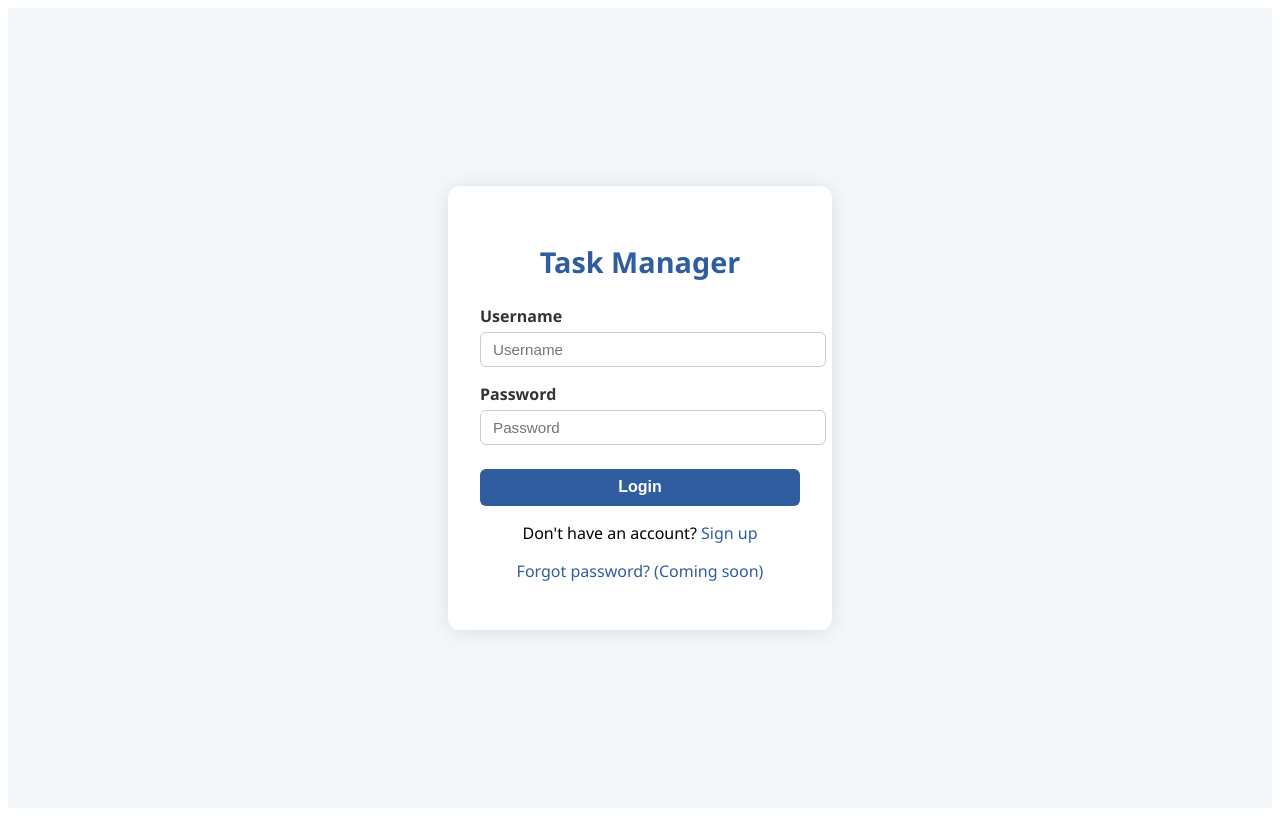
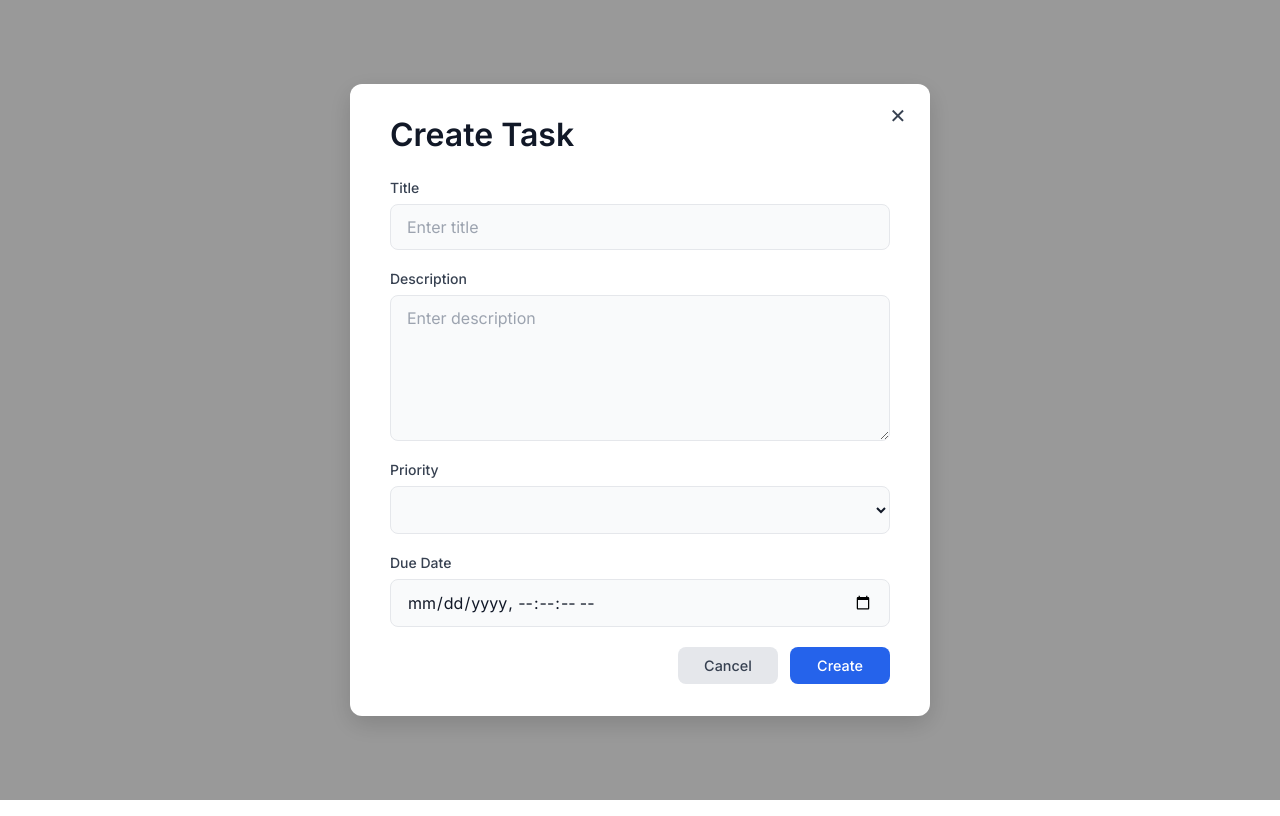
Before and after one commit to sosoaliou83/taskManager, an Angular app in the folder task-manager-ui/: page /task-form in a window 1280 px wide. Before the commit this address led to /login. Built offline with nearby package versions, Linux system fonts and the light colour scheme.

Commit message:
Fix pagination issue + implement create/update form

```diff
--- a/task-manager-ui/src/app/app.routes.ts
+++ b/task-manager-ui/src/app/app.routes.ts
@@ -2,11 +2,13 @@ import { Routes } from '@angular/router';
 import { LoginComponent } from './auth/login/login.component';
 import { SignupComponent } from './auth/signup/signup.component';
 import { TaskListComponent } from './tasks/task-list/task-list.component';
+import { TaskFormComponent } from './tasks/task-form/task-form.component';
 
 export const routes: Routes = [
     { path: '', redirectTo: 'login', pathMatch: 'full' }, // redirect root to login
     { path: 'login', component: LoginComponent },
     { path: 'signup', component: SignupComponent },
     { path: 'task-list', component: TaskListComponent },
+    { path: 'task-form', component: TaskFormComponent },
     { path: '**', redirectTo: 'login' }
 ];
--- a/task-manager-ui/src/app/shared/models/task.model.ts
+++ b/task-manager-ui/src/app/shared/models/task.model.ts
@@ -2,8 +2,9 @@ export interface Task {
     id: string;
     title: string;
     description: string;
-    priority: 'High' | 'Medium' | 'Low';
+    priority: 'HIGH' | 'MEDIUM' | 'LOW';
     dueDate: string;
     completed: boolean;
     deleted: boolean;
+    createdBy: string;
 }
--- a/task-manager-ui/src/app/tasks/task-form/task-form.component.html
+++ b/task-manager-ui/src/app/tasks/task-form/task-form.component.html
@@ -1 +1,34 @@
-<p>task-form works!</p>
+<div class="modal-overlay" (click)="close()">
+    <div class="modal" (click)="$event.stopPropagation()">
+        <button type="button" class="close-btn" (click)="close()">✕</button>
+        <h2>{{ task && task.id ? 'Update Task' : 'Create Task' }}</h2>
+        <form [formGroup]="taskForm" (ngSubmit)="onSubmit()">
+            <div class="form-group">
+                <label for="title">Title</label>
+                <input id="title" formControlName="title" type="text" placeholder="Enter title" />
+            </div>
+            <div class="form-group">
+                <label for="description">Description</label>
+                <textarea id="description" formControlName="description" rows="3" placeholder="Enter description"></textarea>
+            </div>
+            <div class="form-group">
+                <label for="priority">Priority</label>
+                <select id="priority" formControlName="priority">
+                    <option value="HIGH">HIGH</option>
+                    <option value="MEDIUM">MEDIUM</option>
+                    <option value="LOW">LOW</option>
+                </select>
+            </div>
+            <div class="form-group">
+                <label for="dueDate">Due Date</label>
+                <input id="dueDate" formControlName="dueDate" type="datetime-local" step="1" />
+            </div>
+            <div class="actions">
+                <button type="button" class="btn btn-secondary" (click)="close()">Cancel</button>
+                <button type="submit" class="btn btn-primary" [disabled]="taskForm.invalid">
+                    {{ task && task.id ? 'Update' : 'Create' }}
+                </button>
+            </div>
+        </form>
+    </div>
+</div>
--- a/task-manager-ui/src/app/tasks/task-form/task-form.component.scss
+++ b/task-manager-ui/src/app/tasks/task-form/task-form.component.scss
@@ -0,0 +1,133 @@
+/* task-form.component.scss */
+
+/* Import Inter font */
+@import url('https://fonts.googleapis.com/css2?family=Inter:wght@400;500;600;700&display=swap');
+
+.modal-overlay {
+    position: fixed;
+    inset: 0;
+    background: rgba(0, 0, 0, 0.4);
+    display: flex;
+    align-items: center;
+    justify-content: center;
+    z-index: 1000;
+}
+
+.modal {
+    position: relative;
+    width: 100%;
+    max-width: 500px;
+    background-color: #FFFFFF;
+    border-radius: 12px;
+    padding: 32px 40px;
+    box-shadow: 0 8px 24px rgba(0, 0, 0, 0.15);
+    display: flex;
+    flex-direction: column;
+    font-family: 'Inter', sans-serif;
+    color: #111827;
+
+    h2 {
+        margin: 0 0 24px;
+        font-size: 2rem;
+        font-weight: 600;
+        line-height: 1.2;
+    }
+
+    .close-btn {
+        position: absolute;
+        top: 16px;
+        right: 16px;
+        width: 32px;
+        height: 32px;
+        background: none;
+        border: none;
+        font-size: 1.25rem;
+        color: #374151;
+        cursor: pointer;
+        transition: background-color 0.2s ease;
+
+        &:hover {
+            background-color: rgba(55, 65, 81, 0.1);
+            border-radius: 50%;
+        }
+    }
+
+    .form-group {
+        display: flex;
+        flex-direction: column;
+        margin-bottom: 20px;
+
+        label {
+            margin-bottom: 8px;
+            font-size: 0.875rem;
+            font-weight: 500;
+            color: #374151;
+        }
+
+        input,
+        textarea,
+        select {
+            font-family: 'Inter', sans-serif;
+            font-size: 1rem;
+            color: #111827;
+            background-color: #F9FAFB;
+            border: 1px solid #E5E7EB;
+            border-radius: 8px;
+            padding: 12px 16px;
+            transition: border-color 0.2s ease, box-shadow 0.2s ease;
+
+            &::placeholder {
+                color: #9CA3AF;
+            }
+
+            &:focus {
+                outline: none;
+                border-color: #3B82F6;
+                box-shadow: 0 0 0 4px rgba(59, 130, 246, 0.2);
+                background-color: #FFFFFF;
+            }
+        }
+
+        textarea {
+            min-height: 120px;
+            resize: vertical;
+        }
+    }
+
+    .actions {
+        display: flex;
+        justify-content: flex-end;
+        gap: 12px;
+        margin-top: 16px;
+
+        .btn {
+            font-family: 'Inter', sans-serif;
+            font-weight: 500;
+            font-size: 0.9rem;
+            min-width: 100px;
+            padding: 10px 20px;
+            border: none;
+            border-radius: 8px;
+            cursor: pointer;
+            transition: background-color 0.2s ease;
+
+            &.btn-secondary {
+                background-color: #E5E7EB;
+                color: #374151;
+
+                &:hover {
+                    background-color: #D1D5DB;
+                }
+            }
+
+            &.btn-primary {
+                background-color: #2563EB;
+                color: #FFFFFF;
+
+                &:hover {
+                    background-color: #1E40AF;
+                }
+            }
+        }
+    }
+}
--- a/task-manager-ui/src/app/tasks/task-form/task-form.component.ts
+++ b/task-manager-ui/src/app/tasks/task-form/task-form.component.ts
@@ -1,11 +1,95 @@
-import { Component } from '@angular/core';
+// src/app/task-form/task-form.component.ts
+import {
+  Component,
+  Input,
+  Output,
+  EventEmitter,
+  OnChanges,
+  SimpleChanges
+} from '@angular/core';
+import { CommonModule } from '@angular/common';
+import {
+  FormBuilder,
+  FormGroup,
+  Validators,
+  ReactiveFormsModule
+} from '@angular/forms';
+import type { Task } from '../../shared/models/task.model';
 
 @Component({
   selector: 'app-task-form',
-  imports: [],
+  standalone: true,
+  imports: [CommonModule, ReactiveFormsModule],
   templateUrl: './task-form.component.html',
-  styleUrl: './task-form.component.scss'
+  styleUrls: ['./task-form.component.scss']
 })
-export class TaskForm {
+export class TaskFormComponent implements OnChanges {
+  /** If non-null, we’re editing an existing task */
+  @Input() task: Partial<Task> | null = null;
 
+  /** Emits when creating a new task */
+  @Output() create = new EventEmitter<Partial<Task>>();
+  /** Emits when updating an existing task */
+  @Output() update = new EventEmitter<Partial<Task>>();
+  /** Emits when the user closes the form */
+  @Output() closed = new EventEmitter<void>();
+
+  taskForm: FormGroup;
+
+  constructor(private fb: FormBuilder) {
+    this.taskForm = this.fb.group({
+      title: ['', Validators.required],
+      description: [''],
+      priority: ['Low', Validators.required],
+      dueDate: ['', Validators.required]
+    });
+  }
+
+  ngOnChanges(changes: SimpleChanges) {
+    if (changes['task']) {
+      if (this.task) {
+        // Prefill when editing an existing task
+        this.taskForm.patchValue({
+          title: this.task.title,
+          description: this.task.description,
+          priority: this.task.priority,
+          dueDate: this.task.dueDate
+        });
+      } else {
+        // Reset form for creation
+        this.taskForm.reset({
+          title: '',
+          description: '',
+          priority: 'LOW',
+          dueDate: ''
+        });
+      }
+    }
+  }
+
+  onSubmit() {
+    if (this.taskForm.invalid) return;
+    const fv = this.taskForm.value;
+    // Format dueDate to 'yyyy-MM-dd HH:mm:ss'
+    const due = new Date(fv.dueDate);
+    const yyyy = due.getFullYear();
+    const MM = String(due.getMonth() + 1).padStart(2, '0');
+    const dd = String(due.getDate()).padStart(2, '0');
+    const hh = String(due.getHours()).padStart(2, '0');
+    const mmStr = String(due.getMinutes()).padStart(2, '0');
+    const ss = String(due.getSeconds()).padStart(2, '0');
+    const formattedDue = `${yyyy}-${MM}-${dd} ${hh}:${mmStr}:${ss}`;
+
+    const payload: Partial<Task> = { ...fv, dueDate: formattedDue };
+
+    if (this.task && this.task.id) {
+      this.update.emit({ ...payload, id: this.task.id });
+    } else {
+      this.create.emit(payload);
+    }
+  }
+
+  close() {
+    this.closed.emit();
+  }
 }
--- a/task-manager-ui/src/app/tasks/task-list/task-list.component.html
+++ b/task-manager-ui/src/app/tasks/task-list/task-list.component.html
@@ -1,3 +1,6 @@
+<app-task-form *ngIf="showCreateForm" [task]="selectedTask" (create)="onTaskCreated($event)" (update)="onTaskUpdated($event)" (closed)="closeCreateForm()">
+</app-task-form>
+
 <div class="task-container">
     <div class="header">
         <h2>TASK MANAGER</h2>
@@ -15,7 +18,7 @@
     </div>
 
     <div class="task-header">
-        <button class="new-task-btn" (click)="createTask()">New Task</button>
+        <button class="new-task-btn" (click)="openCreateForm()">New Task</button>
     </div>
 
     <table class="task-table">
@@ -35,12 +38,12 @@
                     <div class="description">{{ task.description }}</div>
                 </td>
                 <td>{{ task.priority }}</td>
-                <td>{{ task.dueDate | date:'yyyy-MM-dd' }}</td>
+                <td>{{ task.dueDate | date:'yyyy-MM-dd hh:mm:ss' }}</td>
                 <td>
                     <img [src]="task.completed ? 'assets/checkbox-checked.png' : 'assets/checkbox-unchecked.png'" (click)="toggleCompletion(task)" class="status-icon" />
                 </td>
                 <td>
-                    <button (click)="updateTask(task)">✏️</button>
+                    <button (click)="openUpdateForm(task)">✏️</button>
                     <button (click)="deleteTask(task)">🗑️</button>
                 </td>
             </tr>
--- a/task-manager-ui/src/app/tasks/task-list/task-list.component.scss
+++ b/task-manager-ui/src/app/tasks/task-list/task-list.component.scss
@@ -6,6 +6,12 @@
     background-color: #f9fafb;
     border-radius: 1rem;
     box-shadow: 0 2px 6px rgba(0, 0, 0, 0.05);
+
+    &.blurred {
+        filter: blur(4px);
+        opacity: 0.6;
+        pointer-events: none;
+    }
 }
 
 .header {
--- a/task-manager-ui/src/app/tasks/task-list/task-list.component.ts
+++ b/task-manager-ui/src/app/tasks/task-list/task-list.component.ts
@@ -5,6 +5,7 @@ import { HttpClient, HttpParams } from '@angular/common/http';
 import { CommonModule } from '@angular/common';
 import { Task } from '../../shared/models/task.model'; // adjust path if needed
 import { ApiResponse } from '../../shared/models/api-response.model';
+import { TaskFormComponent } from '../task-form/task-form.component';
 
 
 @Component({
@@ -12,7 +13,7 @@ import { ApiResponse } from '../../shared/models/api-response.model';
   selector: 'app-task-list',
   templateUrl: './task-list.component.html',
   styleUrls: ['./task-list.component.scss'],
-  imports: [ReactiveFormsModule, RouterModule, CommonModule, FormsModule]
+  imports: [ReactiveFormsModule, RouterModule, CommonModule, FormsModule, TaskFormComponent]
 })
 export class TaskListComponent {
   private fb = inject(FormBuilder);
@@ -23,11 +24,22 @@ export class TaskListComponent {
   currentTab: 'current' | 'deleted' = 'current';
   tasks: Task[] = [];
   totalTasks = 0;
-  pageStart = 0;
+  showCreateForm = false;
+  selectedTask: Partial<Task> | null = null;
+
+  // === pagination state ===
+  currentPage = 0;
   itemsPerPage = 10;
 
-  get pageEnd() {
-    return Math.min(this.pageStart + this.itemsPerPage, this.totalTasks);
+  get pageStart(): number {
+    return this.currentPage * this.itemsPerPage;
+  }
+  get pageEnd(): number {
+    return Math.min((this.currentPage + 1) * this.itemsPerPage, this.totalTasks);
+  }
+
+  ngOnInit() {
+    this.loadTasks();
   }
 
   switchTab(tab: 'current' | 'deleted') {
@@ -35,8 +47,42 @@ export class TaskListComponent {
     this.loadTasks();
   }
 
-  createTask() {
+  openCreateForm() {
+    this.selectedTask = null;
+    this.showCreateForm = true;
+  }
 
+  openUpdateForm(task?: Task) {
+    this.selectedTask = task ? { ...task } : null;
+    this.showCreateForm = true;
+  }
+
+  closeCreateForm() {
+    this.showCreateForm = false;
+  }
+
+  onTaskCreated(taskData: Partial<Task>) {
+    this.showCreateForm = false;
+    const payload: Partial<Task> = { ...taskData, createdBy: this.username };
+    this.http
+      .post<ApiResponse<Task>>('/api/tasks/create', payload)
+      .subscribe({
+        next: () => this.loadTasks(),
+        error: (err) => console.error('❌ Failed to create task', err)
+      });
+  }
+
+  onTaskUpdated(updatedTask: Partial<Task>) {
+    this.showCreateForm = false;
+    this.http
+      .put<ApiResponse<Task>>(
+        `/api/tasks/update/${updatedTask.id}`,
+        updatedTask
+      )
+      .subscribe({
+        next: () => this.loadTasks(),
+        error: err => console.error('❌ Failed to update task', err)
+      });
   }
 
   loadTasks() {
@@ -68,7 +114,6 @@ export class TaskListComponent {
     });
   }
 
-  // TODO need to test
   deleteTask(task: Task) {
     this.http.patch(`/toggle-delete/${task.id}`, null).subscribe({
       next: () => {
@@ -81,31 +126,40 @@ export class TaskListComponent {
     });
   }
 
+  onFormSaved(taskData: Partial<Task>) {
+    this.showCreateForm = false;
+    const payload: Partial<Task> = { ...taskData, createdBy: this.username };
+    const request$ = taskData.id
+      ? this.http.put<ApiResponse<Task>>(`/api/tasks/update/${taskData.id}`, payload)
+      : this.http.post<ApiResponse<Task>>('/api/tasks/create', payload);
+    request$.subscribe({
+      next: () => this.loadTasks(),
+      error: (err) => console.error('❌ Failed to save task', err)
+    });
+  }
+
   sortBy(column: string) {
     // TODO: implement sorting logic
     console.log('Sort by', column);
   }
 
-  updateTask(task: any) {
-    // TODO: need to create edit form first
+
+  previousPage() {
+    if (this.currentPage > 0) {
+      this.currentPage--;
+      this.loadTasks();
+    }
   }
 
-  //TODO : fix that function
-  previousPage() {
-    this.pageStart = Math.max(0, this.pageStart - this.itemsPerPage);
-    this.loadTasks();
-  }
-
-  //TODO : fix that function
   nextPage() {
-    if (this.pageEnd < this.totalTasks) {
-      this.pageStart += this.itemsPerPage;
+    if ((this.currentPage + 1) * this.itemsPerPage < this.totalTasks) {
+      this.currentPage++;
       this.loadTasks();
     }
   }
 
   onItemsPerPageChange() {
-    this.pageStart = 0;
+    this.currentPage = 0;
     this.loadTasks();
   }
 
```
Also changed, not shown: 1 other file (tests, documents, lock files or other folders).
